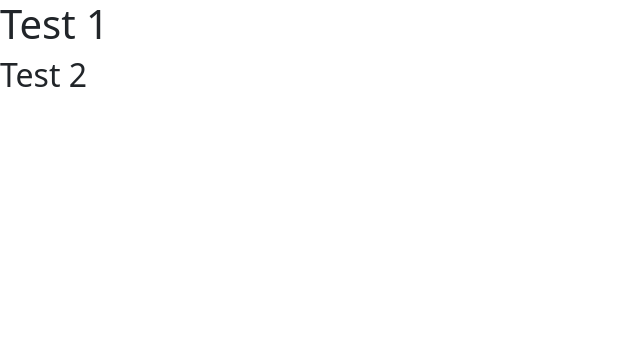
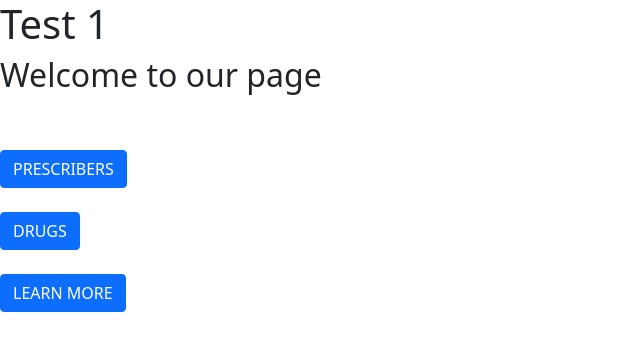
Before and after one commit to logankimbs/intex, a Django app: page / in a window 1280 px wide. Shown: the top 351 px of the page, without its empty margins (0-640 px from the left). Run offline with Django 3.2, Linux system fonts and the light colour scheme.

Commit message:
created about and index page

```diff
--- a/portal/urls.py
+++ b/portal/urls.py
@@ -1,14 +1,20 @@
 from django.urls import path
 from .views import indexPageView
+from . views import aboutPageView
 from .views import prescribersPageView
 from .views import viewPrescriberPageView
 from .views import editPrescriberPageView
 from .views import createPrescriberPageView
+from .views import drugsPageView
+from .views import viewdrugPageView
 
 urlpatterns = [
     path('', indexPageView, name='index'),
+    path('about/', aboutPageView, name= 'about'),
     path('prescribers/', prescribersPageView, name='prescribers'),
     path('viewprescriber/', viewPrescriberPageView, name='viewprescriber'),
     path('editprescriber/', editPrescriberPageView, name='editprescriber'),
     path('createprescriber/', createPrescriberPageView, name='createprescriber'),
+    path('drugs/', drugsPageView, name= 'drugs'),
+    path('viewdrug/', viewdrugPageView, name= 'viewdrugs'),
 ]
--- a/portal/views.py
+++ b/portal/views.py
@@ -1,9 +1,13 @@
 from django.shortcuts import render
 from django.http import HttpResponse
 
-
+# this page displays our home page
 def indexPageView(requests):
     return render(requests, 'portal/index.html')
+
+# this page displays extra info about the opioid epidemic and prescribers of opioids.
+def aboutPageView(requests):
+    return render(requests, 'portal/about.html')
 
 
 # this page displays all prescribers in a table
@@ -24,3 +28,9 @@ def editPrescriberPageView(requests):
 # this page allows user to create a prescriber
 def createPrescriberPageView(requests):
     return render(requests, 'portal/createprescriber.html')
+
+def drugsPageView(requests):
+    return render(requests, 'portal/drugs.html')
+
+def viewdrugPageView(requests):
+    return render(requests, 'portal/viewdrug.html')
--- a/templates/portal/index.html
+++ b/templates/portal/index.html
@@ -1,3 +1,11 @@
-{% extends 'base.html' %} {% load static %} {% block content %}
-<h2>Test 2</h2>
-{% endblock %}
+
+	{% extends 'base.html' %} {% load static %} {% block content %}
+	<h2>Welcome to our page</h2>
+	<br><br>
+	<a class="btn btn-primary btn-xl text-uppercase js-scroll-trigger" href="{% url 'prescribers' %}">Prescribers</a>
+	<br><br>
+    <a class="btn btn-primary btn-xl text-uppercase js-scroll-trigger" href="{% url 'drugs' %}">Drugs</a>
+	<br><br>
+	<a class="btn btn-primary btn-xl text-uppercase js-scroll-trigger" href="{% url 'about' %}">Learn More</a>
+	<br><br>
+    {% endblock %}
```
